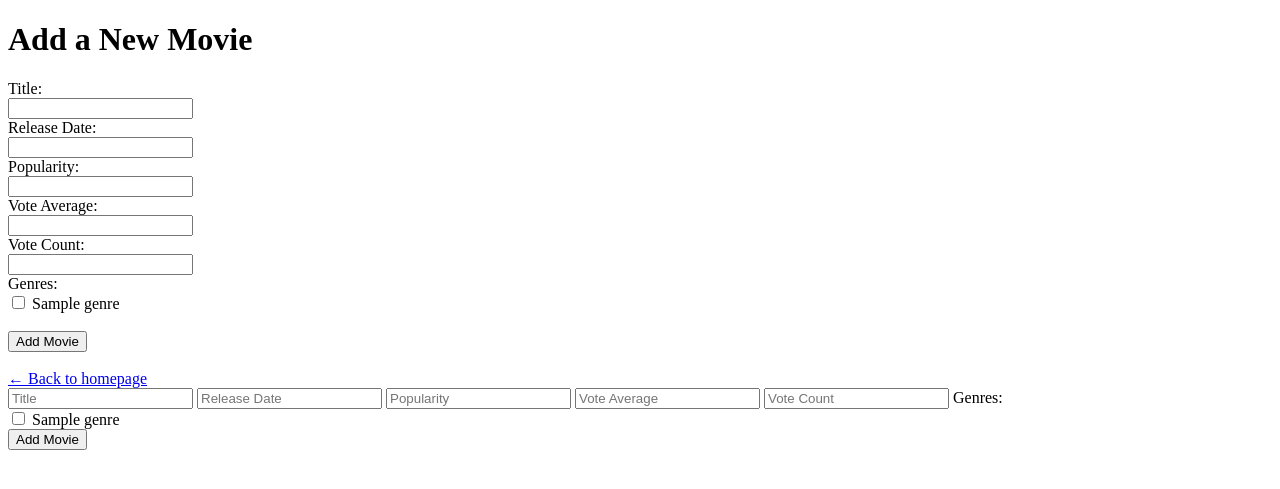
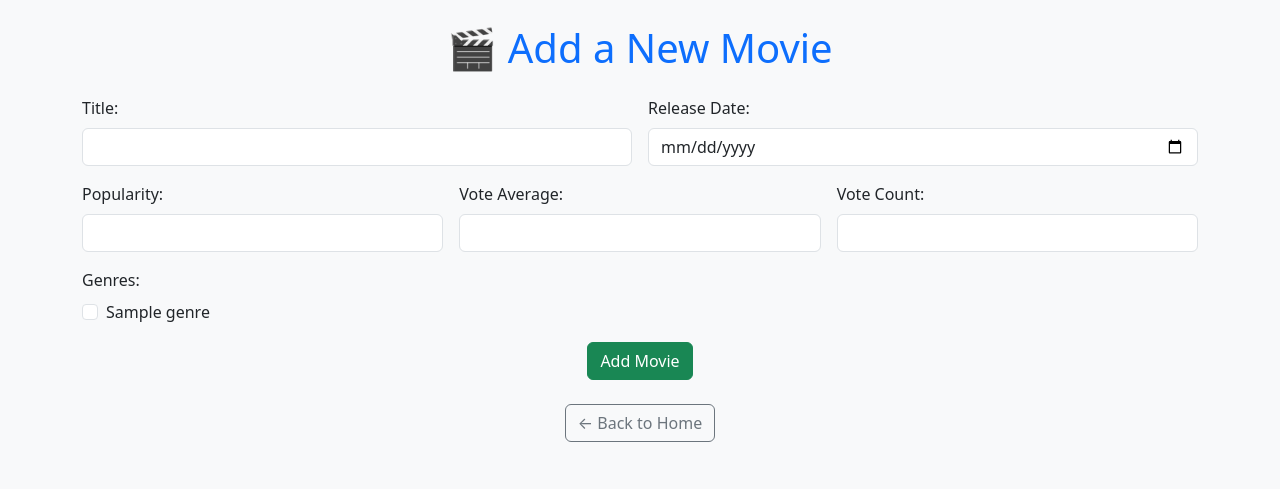
Before and after one commit to Sarah-Julius/moving-rankingapp, a Flask app: page /add_movie in a window 1280 px wide. Shown: the top 489 px of the page. Run offline with Flask 2, Linux system fonts and the light colour scheme; tables that the repository leaves empty hold one stand-in row (values such as "Sample post").

Commit message:
modified

```diff
--- a/app/templates/add_movie.html
+++ b/app/templates/add_movie.html
@@ -2,49 +2,51 @@
 <html>
 <head>
     <title>Add New Movie</title>
+    <link href="https://cdn.jsdelivr.net/npm/bootstrap@5.3.0/dist/css/bootstrap.min.css" rel="stylesheet">
 </head>
-<body>
-    <h1>Add a New Movie</h1>
-    <form method="POST">
-        <label>Title:</label><br>
-        <input type="text" name="title"><br>
+<body class="bg-light">
+<div class="container py-4">
+    <h1 class="text-primary text-center mb-4">🎬 Add a New Movie</h1>
 
-        <label>Release Date:</label><br>
-        <input type="text" name="release_date"><br>
-
-        <label>Popularity:</label><br>
-        <input type="text" name="popularity"><br>
-
-        <label>Vote Average:</label><br>
-        <input type="text" name="vote_average"><br>
-
-        <label>Vote Count:</label><br>
-        <input type="text" name="vote_count"><br>
-
-        <label>Genres:</label><br>
-        {% for genre in genres %}
-            <input type="checkbox" name="genres" value="{{ genre.id }}"> {{ genre.name }}<br>
-        {% endfor %}
-
-        <br>
-        <button type="submit">Add Movie</button>
+    <form method="POST" class="row g-3">
+        <div class="col-md-6">
+            <label class="form-label">Title:</label>
+            <input type="text" name="title" class="form-control" required>
+        </div>
+        <div class="col-md-6">
+            <label class="form-label">Release Date:</label>
+            <input type="date" name="release_date" class="form-control" required>
+        </div>
+        <div class="col-md-4">
+            <label class="form-label">Popularity:</label>
+            <input type="number" name="popularity" class="form-control" step="0.1" required>
+        </div>
+        <div class="col-md-4">
+            <label class="form-label">Vote Average:</label>
+            <input type="number" name="vote_average" class="form-control" step="0.1" required>
+        </div>
+        <div class="col-md-4">
+            <label class="form-label">Vote Count:</label>
+            <input type="number" name="vote_count" class="form-control" required>
+        </div>
+        <div class="col-12">
+            <label class="form-label">Genres:</label><br>
+            {% for genre in genres %}
+                <div class="form-check form-check-inline">
+                    <input class="form-check-input" type="checkbox" name="genres" value="{{ genre.id }}">
+                    <label class="form-check-label">{{ genre.name }}</label>
+                </div>
+            {% endfor %}
+        </div>
+        <div class="col-12 text-center">
+            <button type="submit" class="btn btn-success">Add Movie</button>
+        </div>
     </form>
 
-    <br><a href="/">← Back to homepage</a>
+    <div class="text-center mt-4">
+        <a href="{{ url_for('main.home') }}" class="btn btn-outline-secondary">← Back to Home</a>
+    </div>
+</div>
+<script src="https://cdn.jsdelivr.net/npm/bootstrap@5.3.0/dist/js/bootstrap.bundle.min.js"></script>
 </body>
 </html>
-
-<form method="POST">
-  <input type="text" name="title" placeholder="Title" required>
-  <input type="text" name="release_date" placeholder="Release Date" required>
-  <input type="text" name="popularity" placeholder="Popularity" required>
-  <input type="text" name="vote_average" placeholder="Vote Average" required>
-  <input type="text" name="vote_count" placeholder="Vote Count" required>
-
-  <label>Genres:</label><br>
-  {% for genre in genres %}
-    <input type="checkbox" name="genres" value="{{ genre.id }}"> {{ genre.name }}<br>
-  {% endfor %}
-
-  <button type="submit">Add Movie</button>
-</form>
```
Also changed, not shown: app/templates/compare.html (+24 -59 lines), app/templates/search_results.html (+21 -8 lines).
